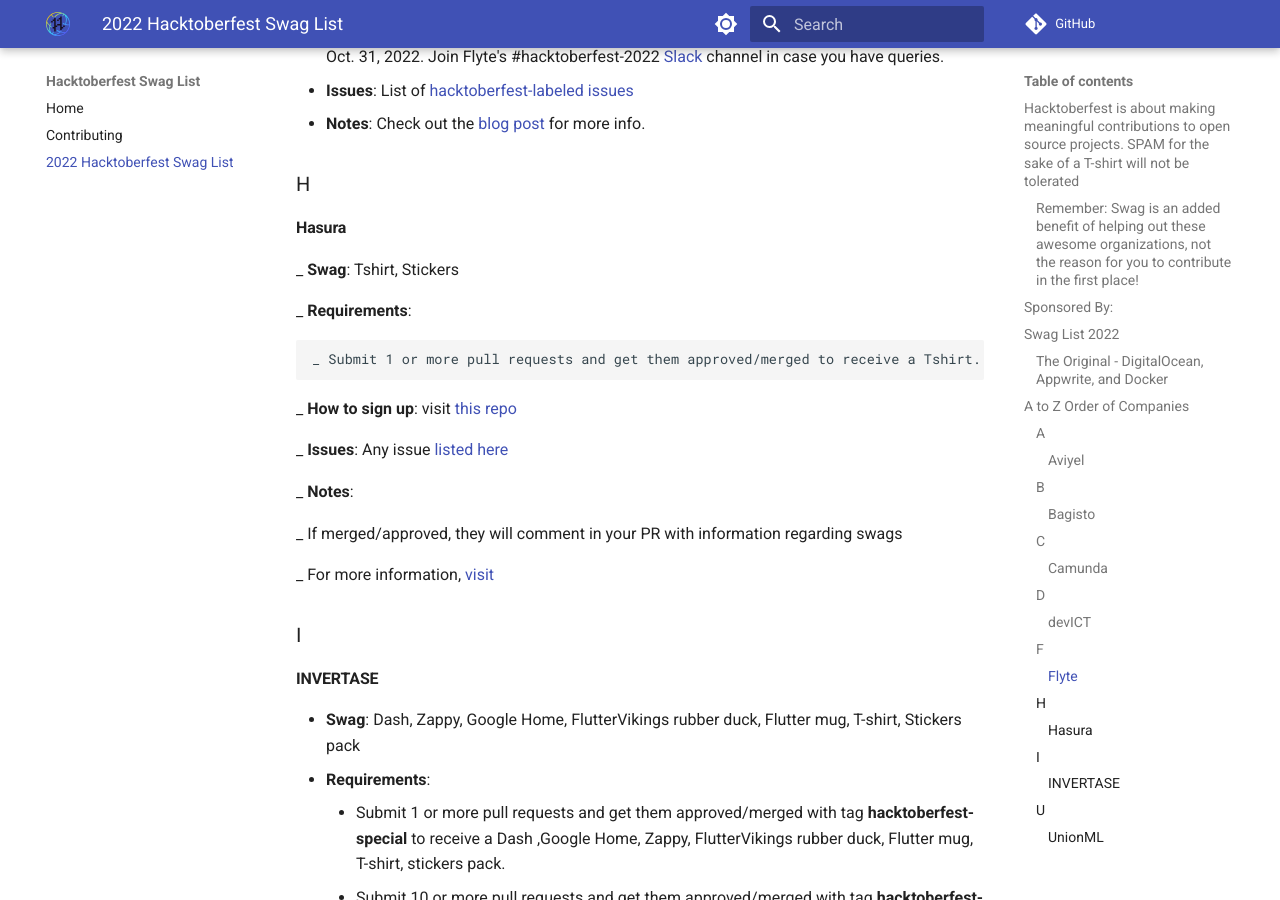
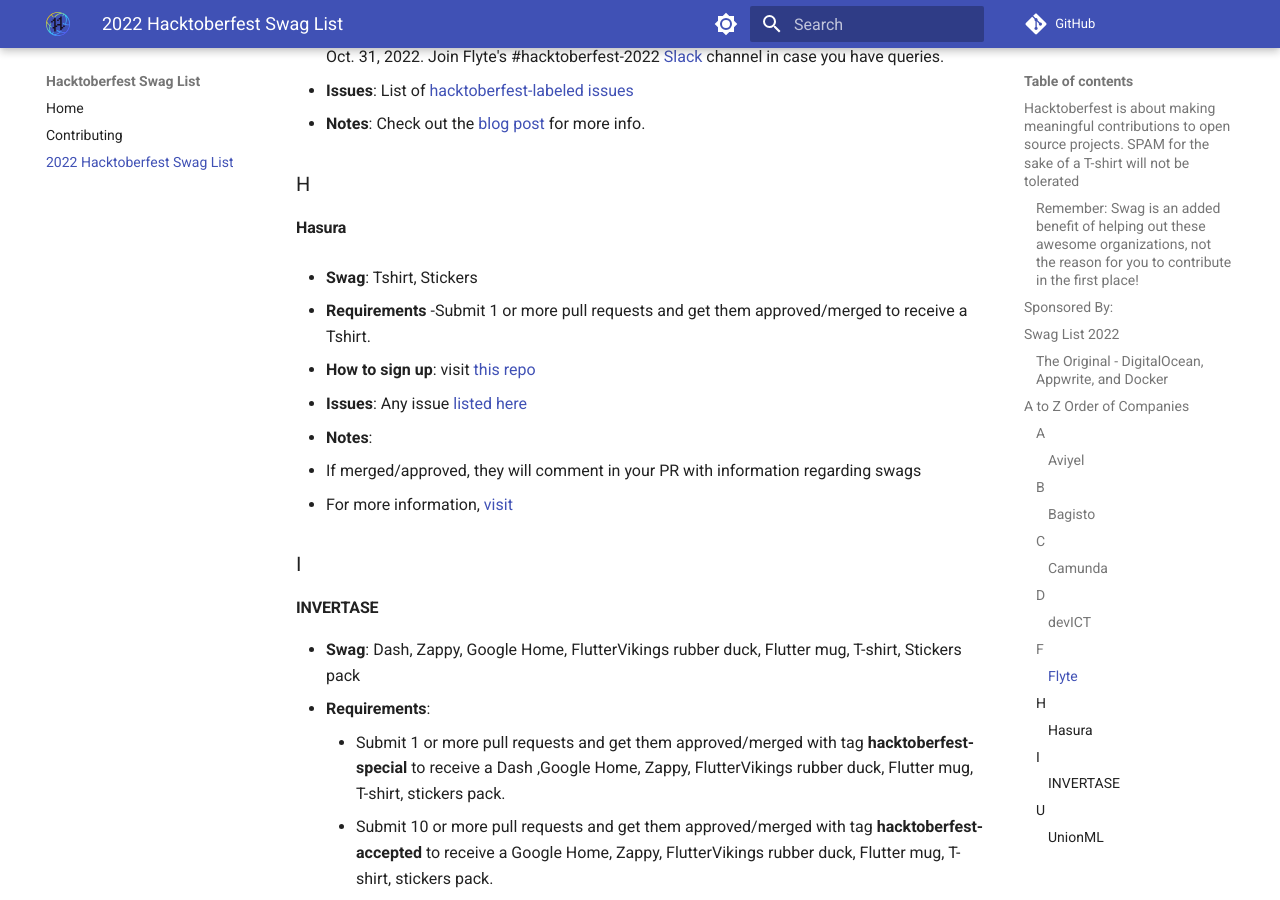
Before and after one commit to crweiner/hacktoberfest-swag-list, an MkDocs documentation site: the page built from docs/list.md, in a window 1280 px wide and 900 px high, scrolled down 3319 px. Built offline with MkDocs 1.6.1 and Material for MkDocs 9.7.7, drawn with Linux system fonts in a browser that asks for light colours; comment, search, counter and statistics services are not loaded.

```diff
--- a/docs/list.md
+++ b/docs/list.md
@@ -99,21 +99,15 @@ Appwrite is a self-hosted backend-as-a-service platform that provides developers
 #### **Hasura**
 
 
-_ **Swag**: Tshirt, Stickers
+- **Swag**: Tshirt, Stickers
 
-_ **Requirements**:
-
-    _ Submit 1 or more pull requests and get them approved/merged to receive a Tshirt.
-
-_ **How to sign up**: visit [this repo](https://github.com/hasura/graphql-engine)
-
-_ **Issues**: Any issue [listed here](https://github.com/hasura/graphql-engine/issues)
-
-_ **Notes**:
-
- _ If merged/approved, they will comment in your PR with information regarding swags
-
- _ For more information, [visit](https://hasura.io/blog/with-hasura-celebrate-open-source-in-style-with-hacktoberfest/)
+- **Requirements**
+    -Submit 1 or more pull requests and get them approved/merged to receive a Tshirt.
+- **How to sign up**: visit [this repo](https://github.com/hasura/graphql-engine)
+- **Issues**: Any issue [listed here](https://github.com/hasura/graphql-engine/issues)
+- **Notes**:
+- If merged/approved, they will comment in your PR with information regarding swags
+- For more information, [visit](https://hasura.io/blog/with-hasura-celebrate-open-source-in-style-with-hacktoberfest/)
 
 ### I
 
```
